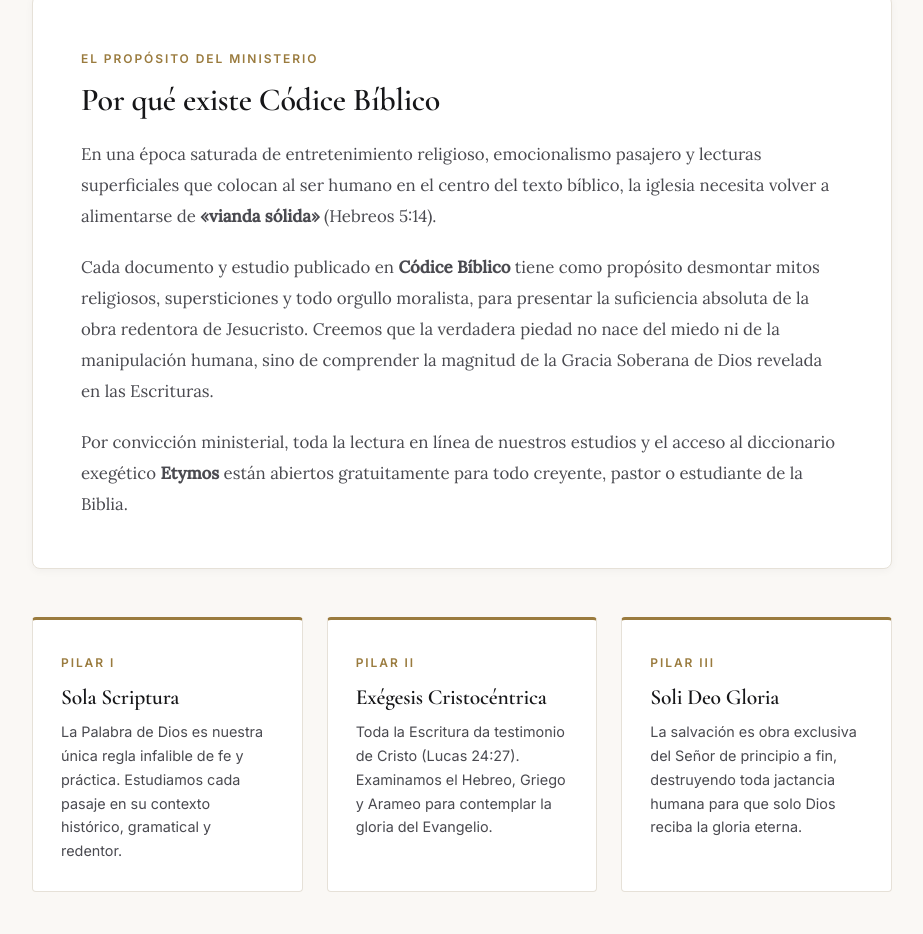
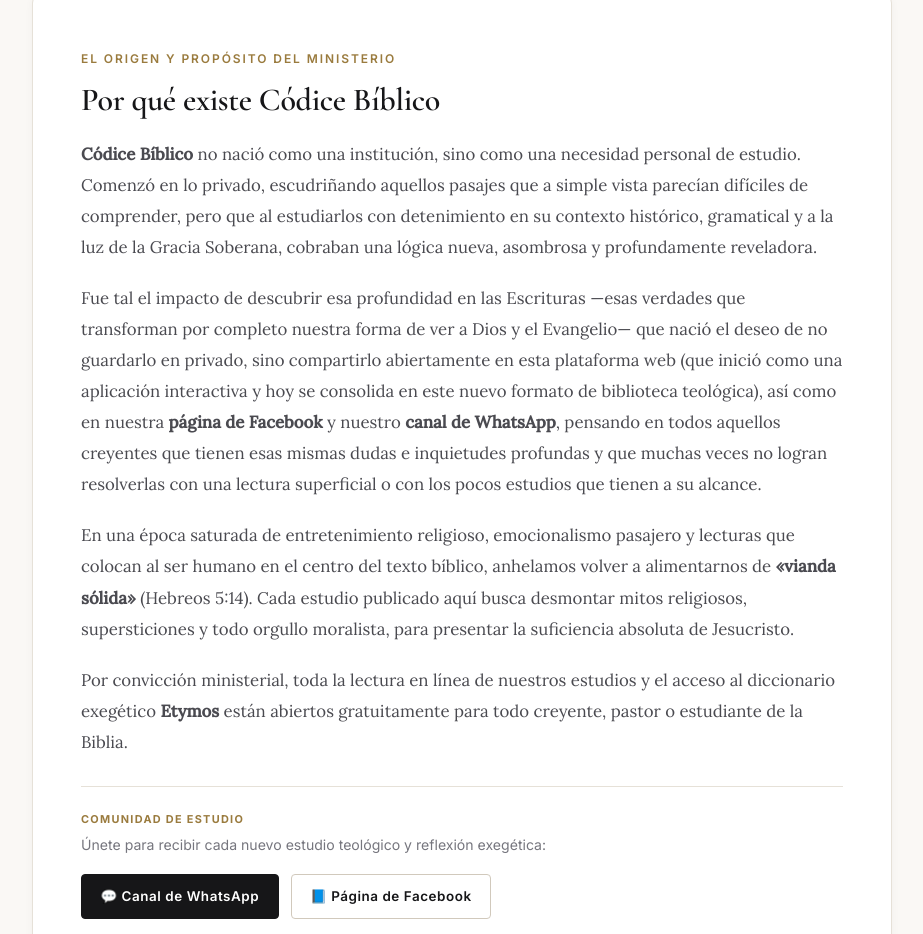
Before and after one commit to DomingoCurbeira/nuevoCodiceBiblico, a website: page nosotros.html in a window 1280 px wide. Shown: the part 586-1520 px from the top of the page, without its empty margins (178-1101 px from the left). Drawn offline with nearby package versions, Linux system fonts and the light colour scheme.

Commit message:
Actualizar Nosotros con historia personal de origen y enlaces a Canal de WhatsApp y Facebook

```diff
--- a/nosotros.html
+++ b/nosotros.html
@@ -68,19 +68,52 @@
     </section>
 
     <section class="container-narrow about-section">
-      <!-- Manifiesto Teológico -->
+      <!-- Manifiesto Teológico y Origen Personal -->
       <article class="manifesto-box">
-        <span class="eyebrow">El Propósito del Ministerio</span>
+        <span class="eyebrow">El Origen y Propósito del Ministerio</span>
         <h2>Por qué existe Códice Bíblico</h2>
         <p>
-          En una época saturada de entretenimiento religioso, emocionalismo pasajero y lecturas superficiales que colocan al ser humano en el centro del texto bíblico, la iglesia necesita volver a alimentarse de <strong>«vianda sólida»</strong> (Hebreos 5:14).
+          <strong>Códice Bíblico</strong> no nació como una institución, sino como una necesidad personal de estudio. Comenzó en lo privado, escudriñando aquellos pasajes que a simple vista parecían difíciles de comprender, pero que al estudiarlos con detenimiento en su contexto histórico, gramatical y a la luz de la Gracia Soberana, cobraban una lógica nueva, asombrosa y profundamente reveladora.
         </p>
         <p>
-          Cada documento y estudio publicado en <strong>Códice Bíblico</strong> tiene como propósito desmontar mitos religiosos, supersticiones y todo orgullo moralista, para presentar la suficiencia absoluta de la obra redentora de Jesucristo. Creemos que la verdadera piedad no nace del miedo ni de la manipulación humana, sino de comprender la magnitud de la Gracia Soberana de Dios revelada en las Escrituras.
+          Fue tal el impacto de descubrir esa profundidad en las Escrituras —esas verdades que transforman por completo nuestra forma de ver a Dios y el Evangelio— que nació el deseo de no guardarlo en privado, sino compartirlo abiertamente en esta plataforma web (que inició como una aplicación interactiva y hoy se consolida en este nuevo formato de biblioteca teológica), así como en nuestra <strong>página de Facebook</strong> y nuestro <strong>canal de WhatsApp</strong>, pensando en todos aquellos creyentes que tienen esas mismas dudas e inquietudes profundas y que muchas veces no logran resolverlas con una lectura superficial o con los pocos estudios que tienen a su alcance.
         </p>
-        <p style="margin-bottom: 0;">
+        <p>
+          En una época saturada de entretenimiento religioso, emocionalismo pasajero y lecturas que colocan al ser humano en el centro del texto bíblico, anhelamos volver a alimentarnos de <strong>«vianda sólida»</strong> (Hebreos 5:14). Cada estudio publicado aquí busca desmontar mitos religiosos, supersticiones y todo orgullo moralista, para presentar la suficiencia absoluta de Jesucristo.
+        </p>
+        <p style="margin-bottom: 1.75rem;">
           Por convicción ministerial, toda la lectura en línea de nuestros estudios y el acceso al diccionario exegético <strong>Etymos</strong> están abiertos gratuitamente para todo creyente, pastor o estudiante de la Biblia.
         </p>
+
+        <!-- Botones de Comunidad (Canal de WhatsApp y Página de Facebook) -->
+        <div style="padding-top: 1.5rem; border-top: 1px solid var(--border-subtle); display: flex; flex-wrap: wrap; align-items: center; justify-content: space-between; gap: 1rem;">
+          <div>
+            <div class="lexicon-field-label" style="margin-bottom: 0.2rem;">Comunidad de Estudio</div>
+            <p style="font-size: 0.88rem; color: var(--text-muted); margin-bottom: 0; font-family: var(--font-sans);">
+              Únete para recibir cada nuevo estudio teológico y reflexión exegética:
+            </p>
+          </div>
+          <div style="display: flex; flex-wrap: wrap; gap: 0.75rem;">
+            <a
+              href="https://whatsapp.com/channel/0029VbC3wXTDZ4LS6fQ4oB2U"
+              target="_blank"
+              rel="noopener noreferrer"
+              class="btn btn-primary"
+              style="padding: 0.65rem 1.15rem; font-size: 0.84rem;"
+            >
+              💬 Canal de WhatsApp
+            </a>
+            <a
+              href="https://www.facebook.com/profile.php?id=61582655326586"
+              target="_blank"
+              rel="noopener noreferrer"
+              class="btn btn-outline"
+              style="padding: 0.65rem 1.15rem; font-size: 0.84rem;"
+            >
+              📘 Página de Facebook
+            </a>
+          </div>
+        </div>
       </article>
 
       <!-- Pilares Doctrinales -->
@@ -217,10 +250,13 @@
         </p>
         <div class="support-actions">
           <a href="https://ko-fi.com/codicebiblico" target="_blank" rel="noopener noreferrer" class="btn btn-bronze">
-            Apoyar Ministerio
+            ☕ Apoyar Ministerio en Ko-fi
           </a>
-          <a href="index.html" class="btn btn-outline">
-            Explorar Catálogo de Estudios
+          <a href="https://whatsapp.com/channel/0029VbC3wXTDZ4LS6fQ4oB2U" target="_blank" rel="noopener noreferrer" class="btn btn-outline">
+            💬 Unirse al Canal de WhatsApp
+          </a>
+          <a href="https://www.facebook.com/profile.php?id=61582655326586" target="_blank" rel="noopener noreferrer" class="btn btn-outline">
+            📘 Seguir en Facebook
           </a>
         </div>
       </div>
```
Also changed, not shown: etymos.html (+4 -3 lines), index.html (+4 -3 lines).
